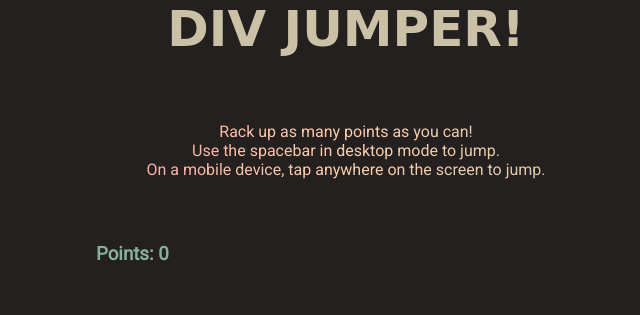
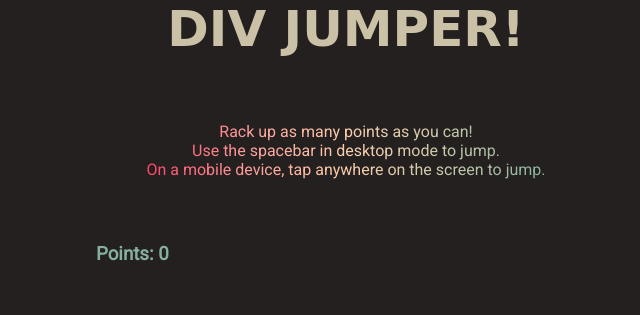
Before and after one commit to krabecb/Dinosaur-Game, a PHP site: page / in a window 1280 px wide. Shown: the top 315 px of the page, without its empty margins (294-934 px from the left). Run offline with PHP 8.4, Linux system fonts and the light colour scheme; some libraries are stand-ins or nearby versions; some web fonts are replaced.

Commit message:
Updated description

```diff
--- a/css/style.css
+++ b/css/style.css
@@ -37,7 +37,8 @@ a {
 	-webkit-text-fill-color: transparent;
 	font-family: 'Roboto', sans-serif;
 	text-align: center;
-	margin: 0;
+	width: max-content;
+	margin: 0 auto;
 	margin-bottom: 5%;
 }
 
```
